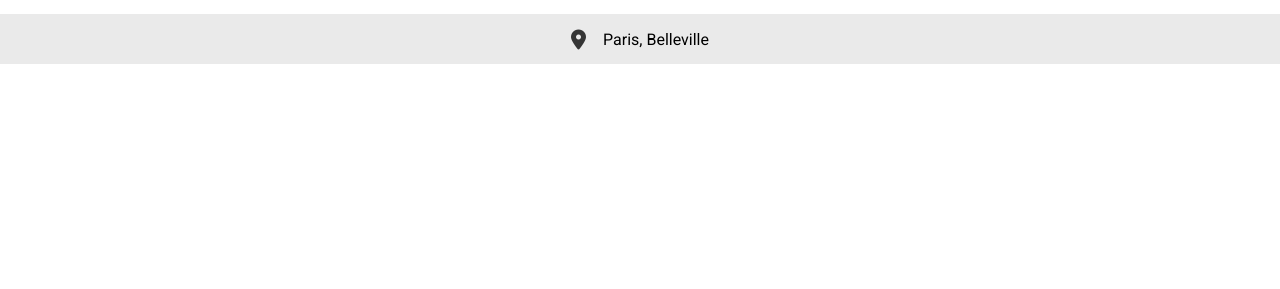
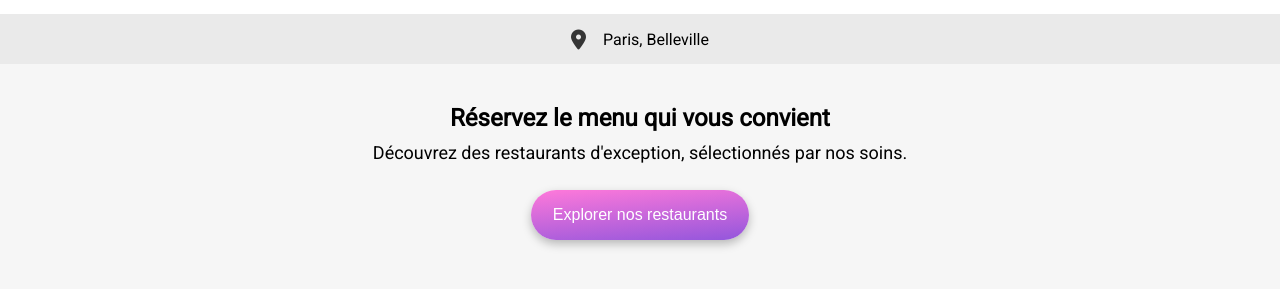
Before and after one commit to AngeGaming/OCProjet4OhMyFood, a website: page index.html in a window 1280 px wide. Shown: the part 51-340 px from the top of the page. Drawn offline with Linux system fonts and the light colour scheme; a web font is replaced by a local one.

Commit message:
Add reservation

```diff
--- /dev/null
+++ b/assets/css/_reservation.sass
@@ -0,0 +1,30 @@
+@import "typography"
+@import "color"
+
+.reservation
+    font-family: $secondary-font-family
+    display: flex
+    flex-direction: column
+    justify-content: center
+    align-items: center
+    text-align: center
+    background: #f6f6f6
+    .reservation-title
+        font-size: 24px
+        font-weight: 700
+        padding: 40px 50px 10px 50px
+    .reservation-text
+        font-size: 18px
+        font-weight: 300
+    .reservation-btn
+        width: 218px
+        height: 50px
+        margin-top: 27px
+        margin-bottom: 60px
+        font-size: 16px
+        font-weight: 500
+        color: white
+        border-radius: 25px
+        border: none
+        background: linear-gradient(175deg, rgba(255,121,218,1) 0%, rgba(147,86,220,1) 100%)
+        box-shadow: 0px 4px 10px 0px rgba(0, 0, 0, 0.25)
--- a/assets/css/main.sass
+++ b/assets/css/main.sass
@@ -1,7 +1,7 @@
 @import "color"
 @import "typography"
 @import "header"
-
+@import "reservation"
 
 *
     padding: 0
--- a/index.html
+++ b/index.html
@@ -27,7 +27,11 @@
 
     </header>
     <main>
-
+        <div class="reservation">
+            <h2 class="reservation-title">Réservez le menu qui vous convient</h2>
+            <p class="reservation-text">Découvrez des restaurants d'exception, sélectionnés par nos soins.</p>
+            <button class="reservation-btn">Explorer nos restaurants</button>
+        </div>
     </main>
 
     <footer>
```
Also changed, not shown: assets/css/main.css, 1 other file.
